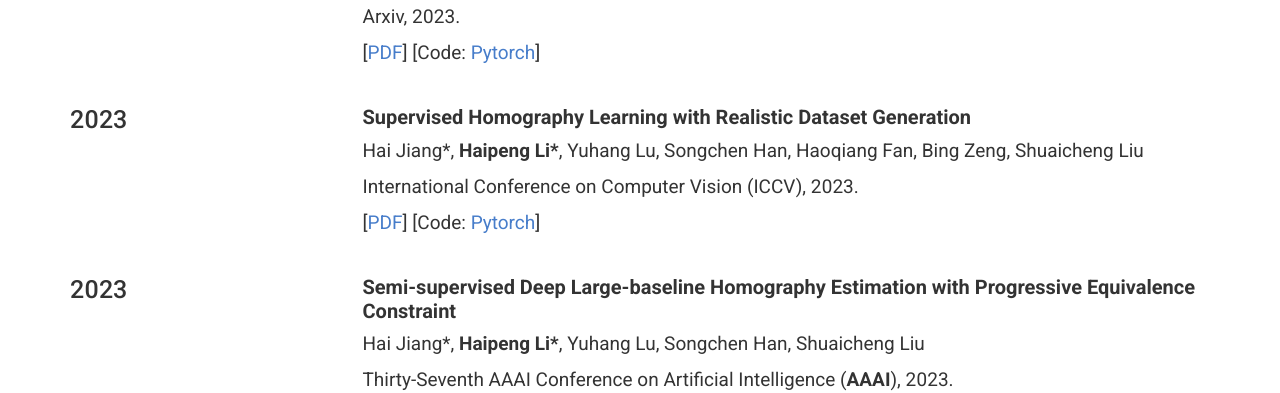
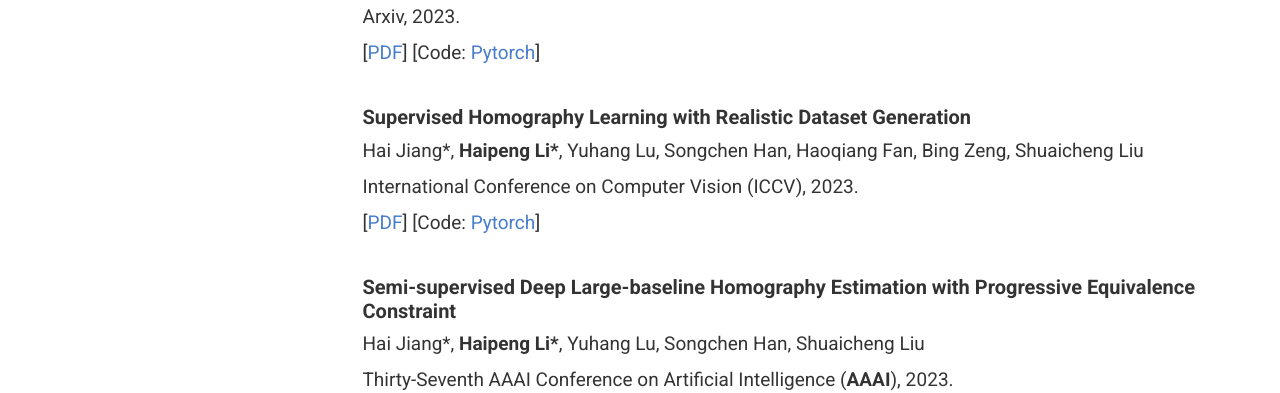
Before and after one commit to lhaippp/lhaippp.github.io, a Jekyll site: the page built from index.md, in a window 1280 px wide. Shown: the part 681-1074 px from the top of the page. Built offline with Jekyll 4.4.1, drawn with Linux system fonts in a browser that asks for light colours; nearby versions of some CDN libraries.

Commit message:
Update _config.yml

```diff
--- a/_config.yml
+++ b/_config.yml
@@ -74,7 +74,7 @@ content:
           [Code: [Pytorch](https://github.com/lhaippp/GyroFlowPlus)]
 
       - layout: left
-        title: 2023
+        title:
         # caption:
         # sub_title: <green_mark>Accepted</green_mark>
         description: | # this will include new lines to allow paragraphs
@@ -88,7 +88,7 @@ content:
           [Code: [Pytorch](https://github.com/JianghaiSCU/RealSH)]
 
       - layout: left
-        title: 2023
+        title:
         # caption:
         # sub_title: <green_mark>Accepted</green_mark>
         description: | # this will include new lines to allow paragraphs
```
